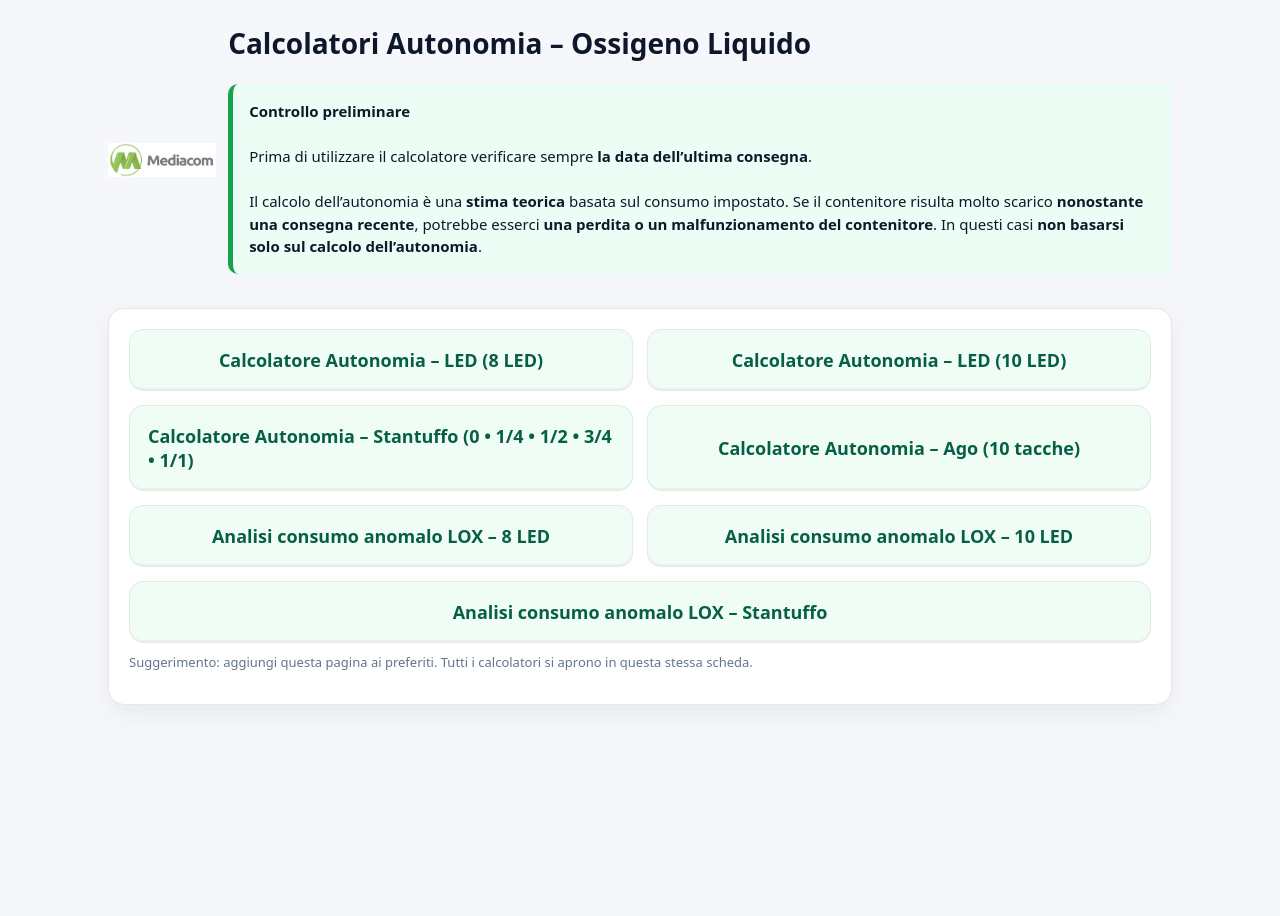
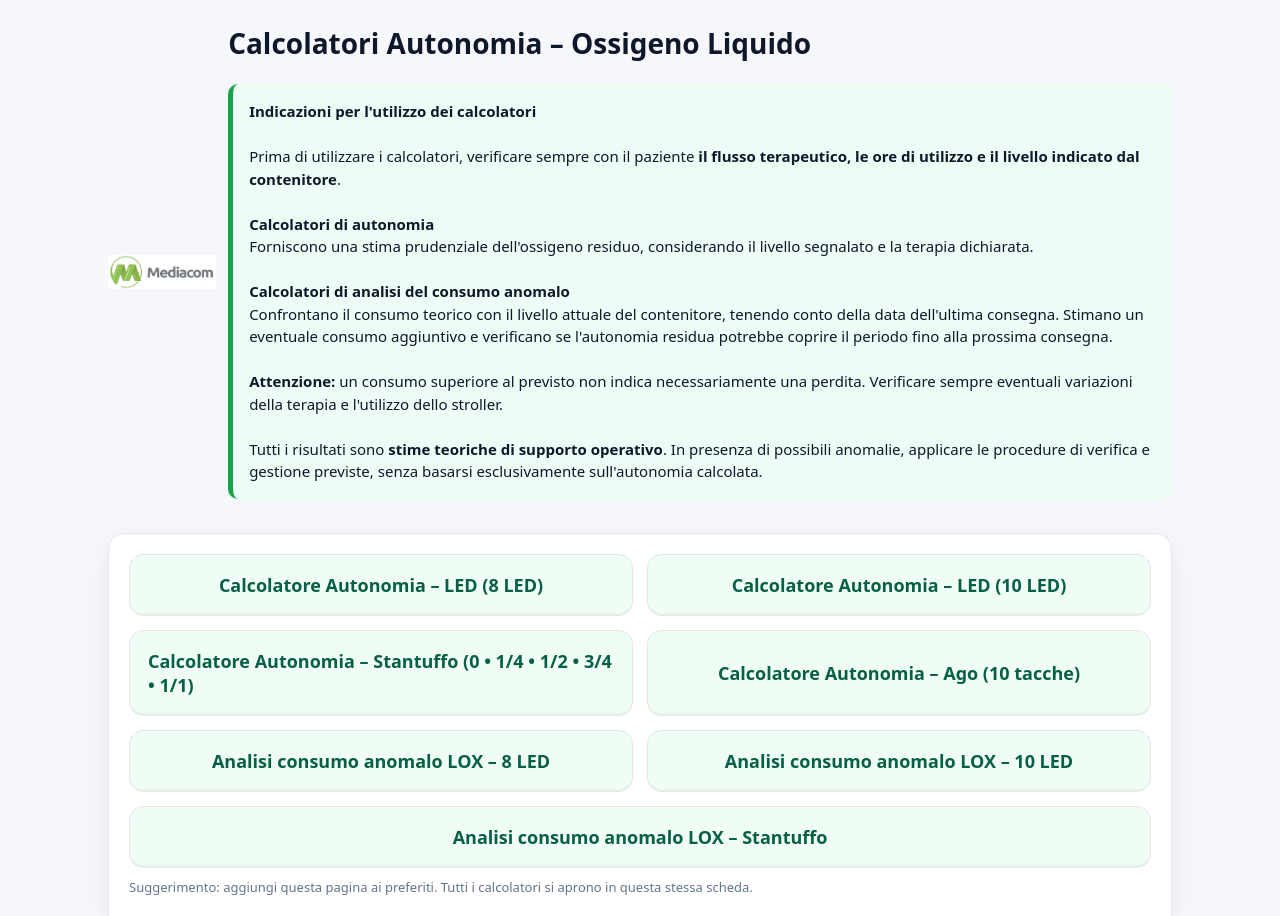
Before and after one commit to Enzothesun/Calcolatori-contenitori-Ossigeno-Liquido, a plain HTML site: page index.html in a window 1280 px wide. Shown: the top 916 px of the page. Before the commit the page ends 800 px from the top, so only its background shows below. Drawn offline with Linux system fonts and the light colour scheme.

Commit message:
Update index.html

```diff
--- a/index.html
+++ b/index.html
@@ -34,13 +34,35 @@
       <div>
         <h1>Calcolatori Autonomia – Ossigeno Liquido</h1>
 
-        <div style="background:#ecfdf5;border-left:5px solid #16a34a;padding:16px;margin:22px 0;border-radius:10px;font-size:15px;line-height:1.5;">
-<strong>Controllo preliminare</strong><br><br>
-Prima di utilizzare il calcolatore verificare sempre <strong>la data dell’ultima consegna</strong>.<br><br>
-Il calcolo dell’autonomia è una <strong>stima teorica</strong> basata sul consumo impostato.
-Se il contenitore risulta molto scarico <strong>nonostante una consegna recente</strong>, potrebbe esserci
-<strong>una perdita o un malfunzionamento del contenitore</strong>. In questi casi <strong>non basarsi solo sul calcolo dell’autonomia</strong>.
+
+<div style="background:#ecfdf5;border-left:5px solid #16a34a;padding:16px;margin:22px 0;border-radius:10px;font-size:15px;line-height:1.5;">
+
+<strong>Indicazioni per l'utilizzo dei calcolatori</strong><br><br>
+
+Prima di utilizzare i calcolatori, verificare sempre con il paziente
+<strong>il flusso terapeutico, le ore di utilizzo e il livello indicato dal contenitore</strong>.<br><br>
+
+<strong>Calcolatori di autonomia</strong><br>
+Forniscono una stima prudenziale dell'ossigeno residuo, considerando
+il livello segnalato e la terapia dichiarata.<br><br>
+
+<strong>Calcolatori di analisi del consumo anomalo</strong><br>
+Confrontano il consumo teorico con il livello attuale del contenitore,
+tenendo conto della data dell'ultima consegna.
+Stimano un eventuale consumo aggiuntivo e verificano se l'autonomia
+residua potrebbe coprire il periodo fino alla prossima consegna.<br><br>
+
+<strong>Attenzione:</strong> un consumo superiore al previsto
+non indica necessariamente una perdita.
+Verificare sempre eventuali variazioni della terapia
+e l'utilizzo dello stroller.<br><br>
+
+Tutti i risultati sono <strong>stime teoriche di supporto operativo</strong>.
+In presenza di possibili anomalie, applicare le procedure di verifica
+e gestione previste, senza basarsi esclusivamente sull'autonomia calcolata.
+
 </div>
+
       </div>
     </header>
 
```
